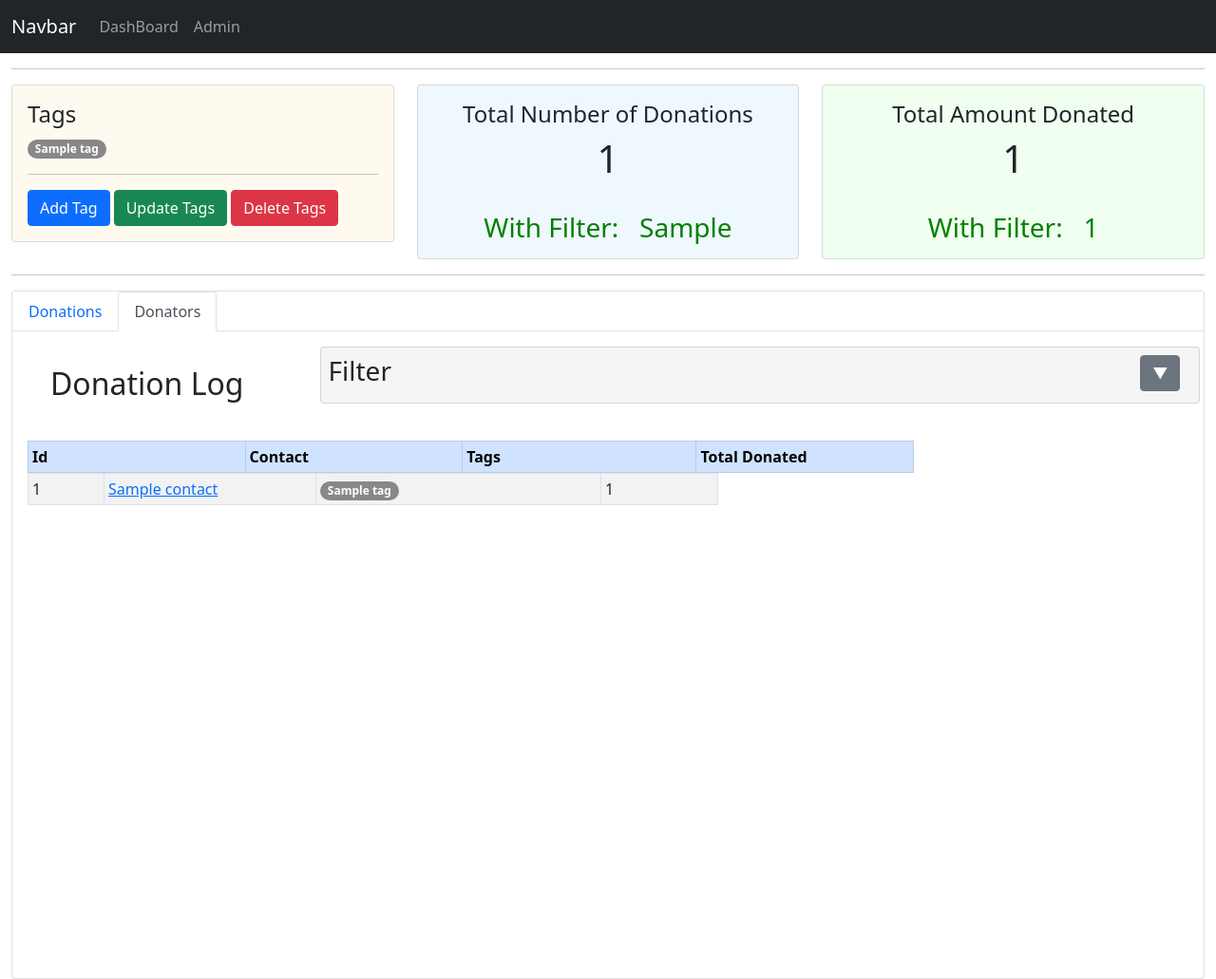
After one commit to AlexanderHalsey/Donation-Manager, a Django app: template dm_page/templates/donators.html in a window 1280 px wide. The commit adds this page. Shown: the whole page at 95% size. Run offline with Django 3.2, Linux system fonts and the light colour scheme; the template is opened without the code that fills it: most values are stand-ins (such as "Sample title", 1, 10 or a date in 2020).

Commit message:
new view -donators

```diff
--- /dev/null
+++ b/dm_page/templates/donators.html
@@ -0,0 +1,172 @@
+{% extends 'base.html' %}
+{% block page_content %}
+{% load static %}
+
+<script type="text/javascript">
+  var scroll = "{{ scroll }}";
+  window.addEventListener('load',
+    function(){
+      window.scrollTo(0,scroll);
+    }
+  );
+  window.addEventListener('submit',
+    function(){
+      let scroll = document.getElementsByName('scroll');
+      for (let i = 0; i < scroll.length; i++) {
+        scroll[i].setAttribute('value', window.scrollY.toString());
+      }
+    }
+  );
+  window.addEventListener('submit',
+    function(){
+      let collapse = document.getElementsByName('collapse');
+      if (document.getElementById('c').getAttribute('aria-expanded') == 'true') {
+        for (let i = 0; i < collapse.length; i++) {
+          collapse[i].setAttribute('value', 'collapse show');
+        }
+      }
+    }
+  );
+</script>
+<hr>
+<div class="row">
+  <div class="col-sm-4">
+    <div class="card" style="background-color: FloralWhite;">
+      <div class="card-body">
+	      <h4 class="card-title">Tags</h4>
+        {% for tag in tags %}
+        <span class="badge rounded-pill text-{{ tag.text_colour }}" style="background-color: {{ tag.bg_colour }};">{{ tag.tag }}</span>
+        {% endfor %}
+        <hr>
+        <a href="#" class="btn btn-primary">Add Tag</a>
+        <a href="#" class="btn btn-success">Update Tags</a>
+        <a href="#" class="btn btn-danger">Delete Tags</a>
+	    </div>
+    </div>
+  </div>
+  <div class="col-sm-4">
+    <div class="card text-center" style="background-color: AliceBlue;">
+      <div class="card-body">
+        <h4 class="card-title">Total Number of Donations</h4>
+        <h1 class="card-text">{{ donations_count }}</h1>
+        <br>
+        <h3 class="card-text" style="color: Green;">With Filter: &nbsp; {{ donation_count_filter }}</h3>
+      </div>
+    </div>
+  </div>
+  <div class="col-sm-4">
+    <div class="card text-center" style="background-color: HoneyDew;">
+      <div class="card-body">
+        <h4 class="card-title">Total Amount Donated</h4>
+        <h1 class="card-text">{{ total_donated }}</h1>
+        <br>
+        <h3 class="card-text" style="color: Green;">With Filter: &nbsp; {{ total_donated_filter }}</h3>
+      </div>
+    </div>
+  </div>
+</div>
+<hr>
+<div class="card">
+  <ul class="nav nav-tabs" id="myTab" role="tablist">
+    <li class="nav-item" role="presentation">
+      <a class="nav-link" id="donations-tab"  href="{% url 'dashboard' %}">Donations</a>
+    </li>
+    <li class="nav-item" role="presentation">
+      <a class="nav-link active" href="{% url 'donators' %}">Donators</a>
+    </li>
+  </ul>
+  <div class="row">
+    <div class="col-3">
+      <div class="container">
+        <div class="card-body" style="margin-top: 20px;">
+          <h2 class="card-title">Donation Log</h2>
+        </div>
+      </div>
+    </div>
+    <div class="col-9 p-3">
+      <div class="card p-2" style="background-color: WhiteSmoke;">
+        <form method="GET" autocomplete="off">
+          <div class="row justify-content-between">
+            <div class="col-2">
+              <h3 class="card-title">Filter</h3>
+            </div>
+            <div class="col-1">
+              <a id="c" for="collapse_id" class="btn btn-secondary" data-bs-toggle="collapse" href="#collapse_id" role="button" aria-expanded="false" aria-controls="collapse_id">&#9660;</a>
+            </div>
+          </div>
+          <div class="{{ collapse }}" id="collapse_id">
+            <div class="card p-1">
+              <div class="row" style="margin-top: 15px">
+                <div class="col-7">
+                  <div class="input-daterange input-group mb-3" id="datepicker">
+                    <span class="p-2"><strong>Date Donated:</strong></span>
+                    <span class="input-group-text">from</span>
+                    <input id="date_gte" type="text" class="form-control" name="date_donated_gte" value="{{ initial_filter_values.date_donated_gte }}" onclick="this.value=''" onBlur="if(this.value == '') {this.value = 'DD/MM/YYYY'}">
+                    <span class="input-group-text">to</span>
+                    <input id="date_lte" type="text" class="form-control" name="date_donated_lte" value="{{ initial_filter_values.date_donated_lte }}" onclick="this.value=''" onBlur="if(this.value == '') {this.value = 'DD/MM/YYYY'}">
+                    <script>
+                      $('#date_gte').datepicker({
+                      language: "fr",
+                      format: "dd/mm/yyyy",
+                      todayHighlight: true,
+                      autoclose: true,
+                      });
+                      $('#date_lte').datepicker({
+                      language: "fr",
+                      format: "dd/mm/yyyy",
+                      todayHighlight: true,
+                      autoclose: true,
+                      });
+                    </script>
+                  </div>
+                </div>
+              </div>
+              <div class="row justify-content-evenly">
+                <div class="col-7">
+                  <div class="input-group mb-3">
+                    <span class="p-2"><strong>Amount:</strong></span>
+                    <span class="input-group-text">€</span>
+                    <input name="amount_gte" class="form-control text-end" aria-label="Amount (to the nearest Euro)" autocomplete="off" value="{{ initial_filter_values.amount_gte }}">
+                    <span class="input-group-text"><=</span>
+                    <span class="input-group-text">€</span>
+                    <input name="amount_lte" class="form-control text-end" aria-label="Amount (to the nearest Euro)" autocomplete="off" value="{{ initial_filter_values.amount_lte }}">
+                  </div>
+                </div>
+              </div>
+              <button name="Submit" class="btn btn-primary ms-5" type="submit" value="filter">Search</button>
+            </div>
+          </div>
+          <input type="hidden" name="scroll" value="">
+          <input type="hidden" name="collapse" value="collapse">
+        </form>
+      </div>
+    </div>
+  </div>
+  <div class="card-body">
+    <table class="table table-sm table-striped table-bordered">
+      <thead>
+        <tr class="table-primary">
+          <th style="width: 13%;">Id</th>
+          <th style="width: 13%;">Contact</th>
+          <th style="width: 14%;">Tags</th>
+          <th style="width: 13%;">Total Donated</th>
+        </tr>
+      </thead>
+      <tbody>
+        {% for contact in contacts %}
+        <tr>
+          <td style="width: 80px;">{{ contact.id }}</td>
+          <td style="width: 223px;"><a href="{% url 'contact' contact.id %}" >{{ contact.name }}</a></td>
+          <td style="width: 300px;">
+            {% for tag in donation.contact.tags.all %}
+            <span class="badge rounded-pill text-{{ tag.text_colour }}" style="background-color: {{ tag.bg_colour }};">{{ tag.tag }}</span>
+            {% endfor %}
+          </td>
+          <td style="width: 123px;">{{ contact.total_donated }}</td>
+        </tr>
+        {% endfor %}
+      </tbody>
+    </table>
+  </div>
+</div>
+{% endblock %}
--- a/dm_page/urls.py
+++ b/dm_page/urls.py
@@ -3,5 +3,6 @@ from dm_page import views
 
 urlpatterns = [
 	path('', views.dashboard, name='dashboard'),
+	path('donators/', views.donators, name="donators"),
 	path('contact/<str:pk>/', views.contact, name='contact'),
 ]
```
Also changed, not shown: dm_page/templates/dashboard.html (+8 -0 lines), dm_page/views.py (+91 -0 lines).
